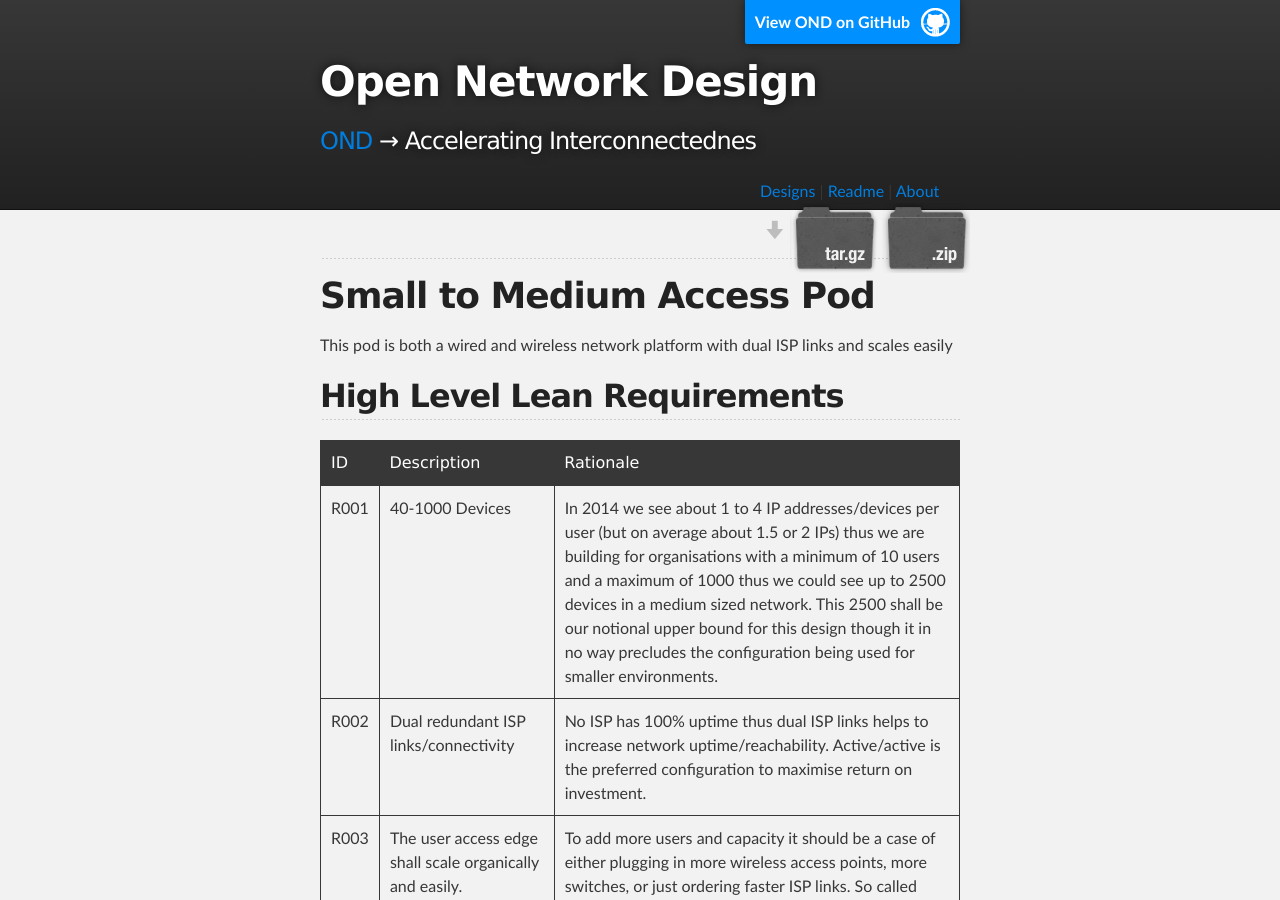
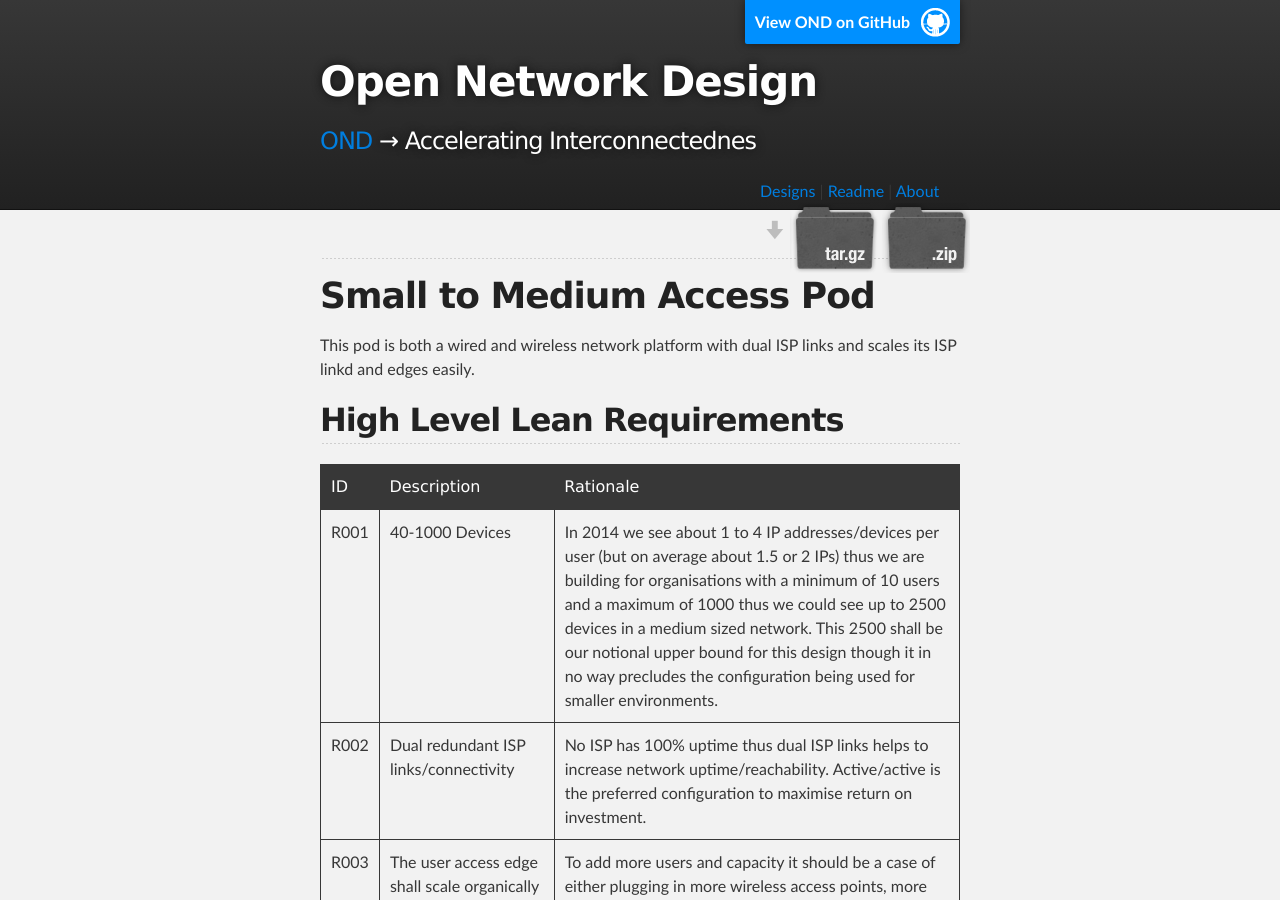
Before and after one commit to podomere/ond, a Jekyll site: the page built from ond-00001/ond-00001.md, in a window 1280 px wide and 900 px high. Built offline with Jekyll 4.4.1, drawn with Linux system fonts in a browser that asks for light colours.

Commit message:
ond-00001 comment

```diff
--- a/ond-00001/ond-00001.md
+++ b/ond-00001/ond-00001.md
@@ -12,7 +12,7 @@ type: design
 
 # Small to Medium Access Pod
 
-This pod is both a wired and wireless network platform with dual ISP links and scales easily
+This pod is both a wired and wireless network platform with dual ISP links and scales its ISP linkd and edges easily.
 
 ## High Level Lean Requirements
 
```
